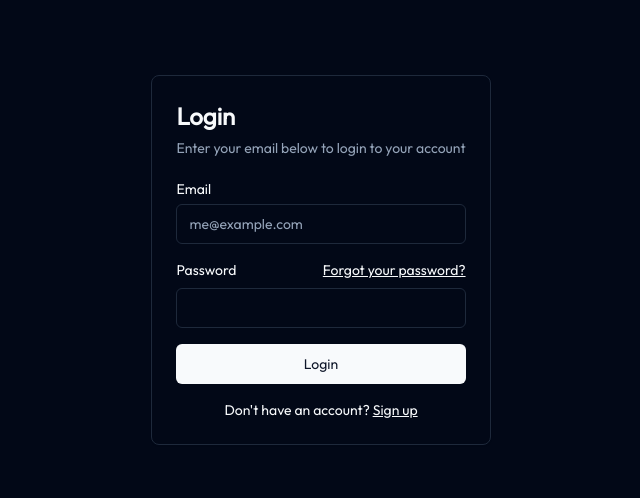
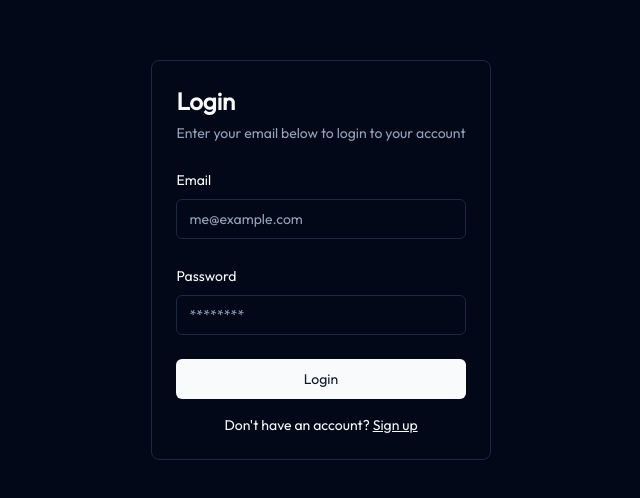
Before and after one commit to navjeevan-alone/mystfeed, a Next.js app: page /auth/signin in a window 1280 px wide. Shown: the part 140-638 px from the top of the page, without its empty margins (319-959 px from the left). Built offline with nearby package versions, Linux system fonts and the light colour scheme.

Commit message:
authentication works

```diff
--- a/app/(app)/u/[username]/FeedInput.tsx
+++ b/app/(app)/u/[username]/FeedInput.tsx
@@ -21,6 +21,7 @@ import { feedMessageSchema } from "@/schemas/feedMessageSchema";
 import { User } from "@/model/User";
 import { ApiResponse } from "@/types/ApiResponse";
 import {BASE_URL} from "@/constants"
+import {revalidatePath} from "next/cache"
 interface FeedInputProps {
     username: string;
     message?: {
@@ -58,7 +59,7 @@ export default function FeedInput({ username, user }: FeedInputProps) {
                     description: response.data.message,
                     variant: "success",
                 });
-            } else {
+                        } else {
                 toast({
                     title: "Failed to send message",
                     description: response.data.message,
--- a/app/(auth)/auth/signin/page.tsx
+++ b/app/(auth)/auth/signin/page.tsx
@@ -1,20 +1,74 @@
-"use client"
-import Link from "next/link"
-import { Button } from "@/components/ui/button"
-import {
-    Card,
-    CardContent,
-    CardDescription,
-    CardHeader,
-    CardTitle,
-} from "@/components/ui/card"
-import { Input } from "@/components/ui/input"
-import { Label } from "@/components/ui/label"
+'use client';
+
+import Link from 'next/link';
+import { useEffect, useState } from 'react';
+import { useForm } from 'react-hook-form';
+import { zodResolver } from '@hookform/resolvers/zod';
+import * as z from 'zod';
+import { signIn } from 'next-auth/react';
+import { useRouter } from 'next/navigation';
+import axios, { AxiosError } from 'axios';
+
+import { Button } from '@/components/ui/button';
+import { Card, CardHeader, CardTitle, CardDescription, CardContent } from '@/components/ui/card';
+import { Form, FormField, FormItem, FormLabel, FormMessage } from '@/components/ui/form';
+import { Input } from '@/components/ui/input';
+import { useToast } from '@/components/ui/use-toast';
+import { Loader2 } from 'lucide-react';
+
+const signInSchema = z.object({
+    identifier: z.string().nonempty('Identifier is required'),
+    password: z.string().nonempty('Password is required'),
+});
 
 export default function LoginForm() {
+    const [isSubmitting, setIsSubmitting] = useState(false);
+    const router = useRouter();
+    const { toast } = useToast();
+
+    const form = useForm<z.infer<typeof signInSchema>>({
+        resolver: zodResolver(signInSchema),
+        defaultValues: {
+            identifier: '',
+            password: '',
+        },
+    });
+
+    const onSubmit = async (data: z.infer<typeof signInSchema>) => {
+        setIsSubmitting(true);
+        try {
+            const result = await signIn('credentials', {
+                redirect: false,
+                identifier: data.identifier,
+                password: data.password,
+            });
+
+            if (result?.error) {
+                toast({
+                    title: 'Login Failed',
+                    description: result.error === 'CredentialsSignin' ? 'Incorrect username or password' : result.error,
+                    variant: 'destructive',
+                });
+            }
+
+            if (result?.url) {
+                router.replace('/dashboard');
+            }
+        } catch (error:any) {
+            console.error('Error during login:', error);
+            const axiosError = error as AxiosError;
+            toast({
+                title: 'Error',
+                description: error.message || 'There was a problem with your login. Please try again.',
+                variant: 'destructive',
+            });
+        } finally {
+            setIsSubmitting(false);
+        }
+    };
+
     return (
         <div className="grid place-items-center min-h-screen">
-
             <Card className="mx-auto max-w-sm">
                 <CardHeader>
                     <CardTitle className="text-2xl">Login</CardTitle>
@@ -23,34 +77,44 @@ export default function LoginForm() {
                     </CardDescription>
                 </CardHeader>
                 <CardContent>
-                    <div className="grid gap-4">
-                        <div className="grid gap-2">
-                            <Label htmlFor="email">Email</Label>
-                            <Input
-                                id="email"
-                                type="email"
-                                placeholder="me@example.com"
-                                required
+                    <Form {...form}>
+                        <form onSubmit={form.handleSubmit(onSubmit)} className="space-y-6">
+                            <FormField
+                                name="identifier"
+                                control={form.control}
+                                render={({ field }) => (
+                                    <FormItem>
+                                        <FormLabel>Email</FormLabel>
+                                        <Input {...field} type="email" placeholder="me@example.com" required />
+                                        <FormMessage />
+                                    </FormItem>
+                                )}
                             />
-                        </div>
-                        <div className="grid gap-2">
-                            <div className="flex items-center">
-                                <Label htmlFor="password">Password</Label>
-                                <Link href="/" className="ml-auto inline-block text-sm underline">
-                                    Forgot your password?
-                                </Link>
-                            </div>
-                            <Input id="password" type="password" required />
-                        </div>
-                        <Button type="submit" className="w-full">
-                            Login
-                        </Button>
-                        {/* <Button variant="outline" className="w-full">
-                            Login with Github
-                        </Button> */}
-                    </div>
+                            <FormField
+                                name="password"
+                                control={form.control}
+                                render={({ field }) => (
+                                    <FormItem>
+                                        <FormLabel>Password</FormLabel>
+                                        <Input {...field} type="password" placeholder="********" required />
+                                        <FormMessage />
+                                    </FormItem>
+                                )}
+                            />
+                            <Button type="submit" className="w-full" disabled={isSubmitting}>
+                                {isSubmitting ? (
+                                    <>
+                                        <Loader2 className="mr-2 h-4 w-4 animate-spin" />
+                                        Please wait
+                                    </>
+                                ) : (
+                                    'Login'
+                                )}
+                            </Button>
+                        </form>
+                    </Form>
                     <div className="mt-4 text-center text-sm">
-                        Don&apos;t have an account?{" "}
+                        Don't have an account?{' '}
                         <Link href="/auth/signup" className="underline">
                             Sign up
                         </Link>
@@ -58,5 +122,5 @@ export default function LoginForm() {
                 </CardContent>
             </Card>
         </div>
-    )
+    );
 }
--- a/app/(auth)/dashboard/Navbar.tsx
+++ b/app/(auth)/dashboard/Navbar.tsx
@@ -1,8 +1,10 @@
 import React from 'react'
 import Link from "next/link"
 import { Button } from '@/components/ui/button'
+
+import LoginButton from '@/components/login-button';
 import { ModeToggle, SimpleModeToggle } from '@/components/ui/toggle-theme';
-function Navbar() {
+function Navbar({username}) {
     return (
         <div className="py-4 px-6 mb-6 bg-slate-900 text-accent dark:bg-slate-800 dark:text-white ">
             <div className="container flex justify-between align-middle">
@@ -10,13 +12,9 @@ function Navbar() {
                     <h1 className="feedUp text-3xl font-bold">Mist Chat
                     </h1>
                 </Link>
-                <h2 className="text-2xl pt-1" >Welcome, User</h2>
+                <h2 className="text-2xl pt-1" >Welcome, {username}</h2>
                 <div className="flex align-middle gap-3">
-                    <Button asChild>
-                        <Link href="/signout">
-                            Log Out
-                        </Link>
-                    </Button>
+                    <LoginButton/>
                     <SimpleModeToggle />
 
                 </div>
--- a/app/api/message/send/route.ts
+++ b/app/api/message/send/route.ts
@@ -1,6 +1,7 @@
 import { dbConnect } from "@/lib/dbConnect";
 import { UserModel } from "@/model/User";
 import { MessageModel, Message } from "@/model/Message";
+import { revalidatePath } from 'next/cache'
 
 export async function POST(request: Request) {
   await dbConnect();
@@ -60,6 +61,7 @@ export async function POST(request: Request) {
     // @ts-ignore working fine
     user.message.push(message);
     await user.save();
+    revalidatePath(path)
 
     return new Response(
       JSON.stringify({
--- a/components/login-button.tsx
+++ b/components/login-button.tsx
@@ -6,15 +6,15 @@ export default function LoginButton() {
     if (session) {
         return (
             <>
-                {console.log(session)}
-                Signed in as {session.user.email} <br />
+                {/* {console.log(session)} */}
+                {/* Signed in as {session.user.email} <br /> */}
                 <Button onClick={() => signOut()}>Sign out</Button>
             </>
         )
     }
     return (
         <>
-            Not signed in <br />
+            {/* Not signed in <br /> */}
             <Button onClick={() => signIn()}>Sign in</Button>
         </>
     )
--- a/package.json
+++ b/package.json
@@ -23,6 +23,7 @@
     "@types/bcrypt": "^5.0.2",
     "axios": "^1.7.2",
     "bcrypt": "^5.1.1",
+    "bcryptjs": "^2.4.3",
     "class-variance-authority": "^0.7.0",
     "clsx": "^2.1.1",
     "date-fns": "^3.6.0",
```
Also changed, not shown: app/(auth)/dashboard/page.tsx (+7 -6 lines), auth.ts (+55 -12 lines), 1 other file (tests, documents, lock files or other folders).
